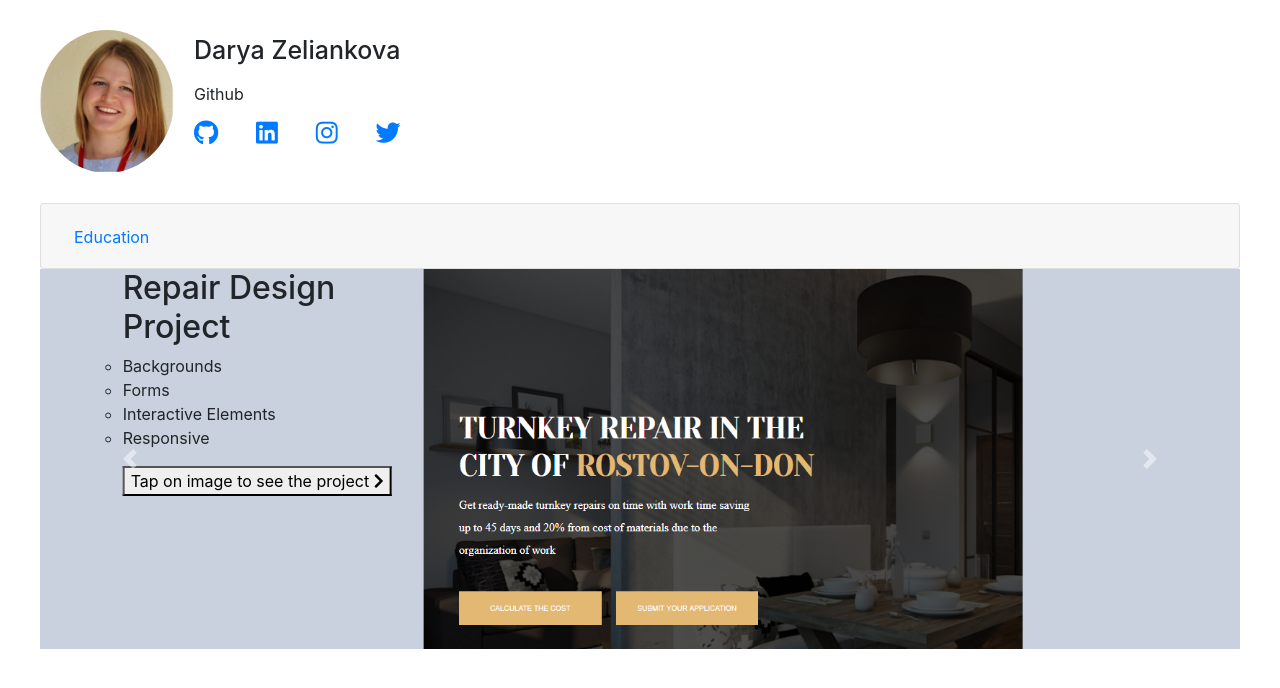
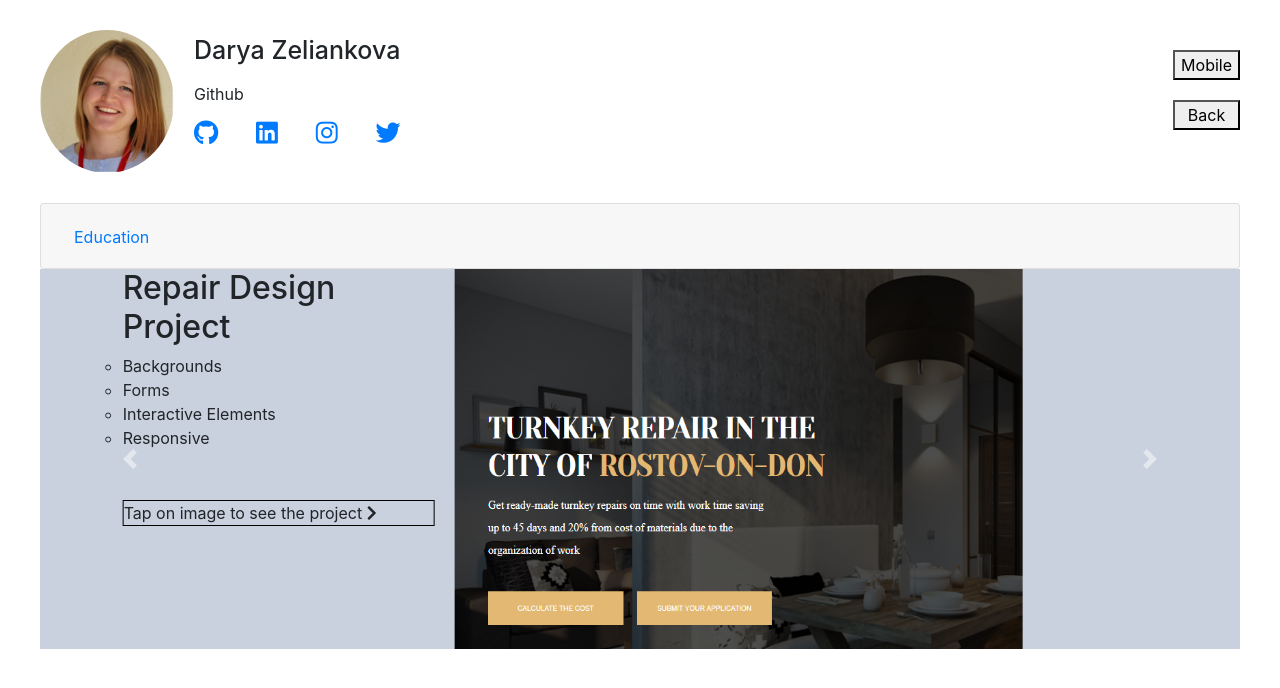
Before and after one commit to DaryaZel/Portfolio, a plain HTML site: page Portfolio/index.html in a window 1280 px wide. Drawn offline with nearby package versions, Linux system fonts and the light colour scheme.

Commit message:
feat: add display buttons

```diff
--- a/Portfolio/index.html
+++ b/Portfolio/index.html
@@ -25,7 +25,8 @@
 </head>
 
 <body>
-    <header class="header">
+    <header >
+        <div class="header">
         <div class="header-container">
             <div class="header-container-photo">
                 <img src="assets/my-photo.jpg" alt="My Photo">
@@ -55,6 +56,11 @@
                         </a>
                     </li>
                 </ul>
+            </div>
+            </div>
+            <div class="header-container-buttons">
+                <button id="display-button">Mobile</button>
+                <button id="back-button">Back</button>
             </div>
         </div>
         <section class="education-collapse">
@@ -102,9 +108,9 @@
                                     <li>Interactive Elements</li>
                                     <li>Responsive</li>
                                 </ul>
-                                <button>Tap on image to see the project
+                                <div class="portfolio-slider-container-button">Tap on image to see the project
                                     <i class="fas fa-chevron-right"></i>
-                                </button>
+                                </div>
                             </div>
                             <div class="portfolio-slider-container-img">
                                 <a href="https://daryazel.github.io/repair-design-project/">
@@ -124,9 +130,9 @@
                                     <li>Interactive Elements</li>
                                     <li>Responsive</li>
                                 </ul>
-                                <button>Tap on image to see the project
+                                <div class="portfolio-slider-container-button">Tap on image to see the project
                                     <i class="fas fa-chevron-right"></i>
-                                </button>
+                                </div>
                             </div>
                             <div class="portfolio-slider-container-img">
                                 <a href="https://daryazel.github.io/theyalow/">
--- a/Portfolio/style/main.css
+++ b/Portfolio/style/main.css
@@ -5,12 +5,25 @@ body{
 h1{
     font-size: 25px;
 }
+.header{
+    display: flex;
+    justify-content: space-between;
+}
 .header-container{
     padding-top: 30px;
     display: flex;
 }
 .header-container-photo{
-    margin-right: 20px;
+    display: flex;
+    margin-right: 20px;    ;
+}
+.header-container-buttons button{
+    display: block;
+    width: 100%;
+}
+.header-container-buttons button:nth-child(1){
+    margin-top: 50px;
+    margin-bottom: 20px;
 }
 .header-container-photo img{
     border-radius: 50%;
@@ -43,9 +56,14 @@ h1{
 .portfolio-slider-container-img{
     margin-left: 20px;
     height: 380px;
-    width: 700px;
+    width: 600px;
 }
 .portfolio-slider-container-img img{
     width: 100%;
     height: 100%;
 }
+.portfolio-slider-container-button{
+    margin-top: 50px;
+    border: solid 1px #000000;
+    vertical-align: bottom;
+}
```
Lines whose indentation alone changed are shown as unchanged.
